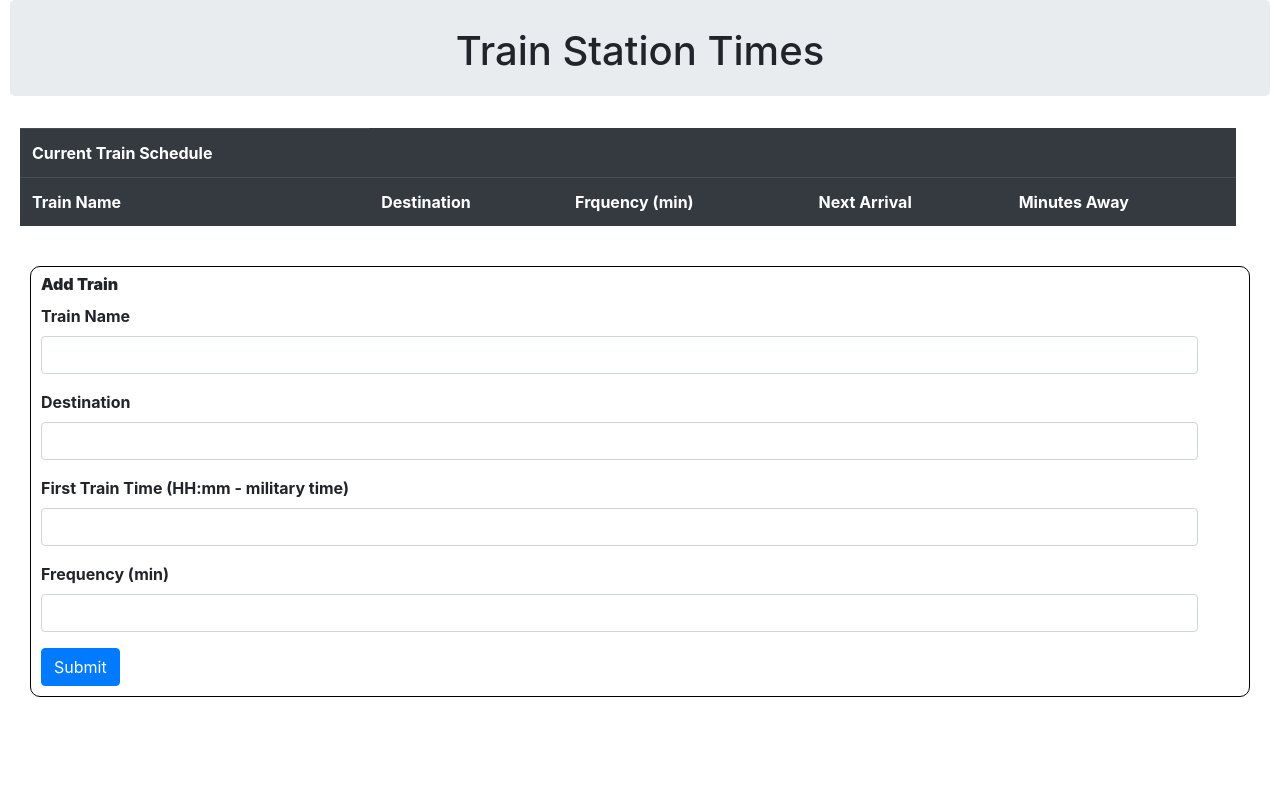
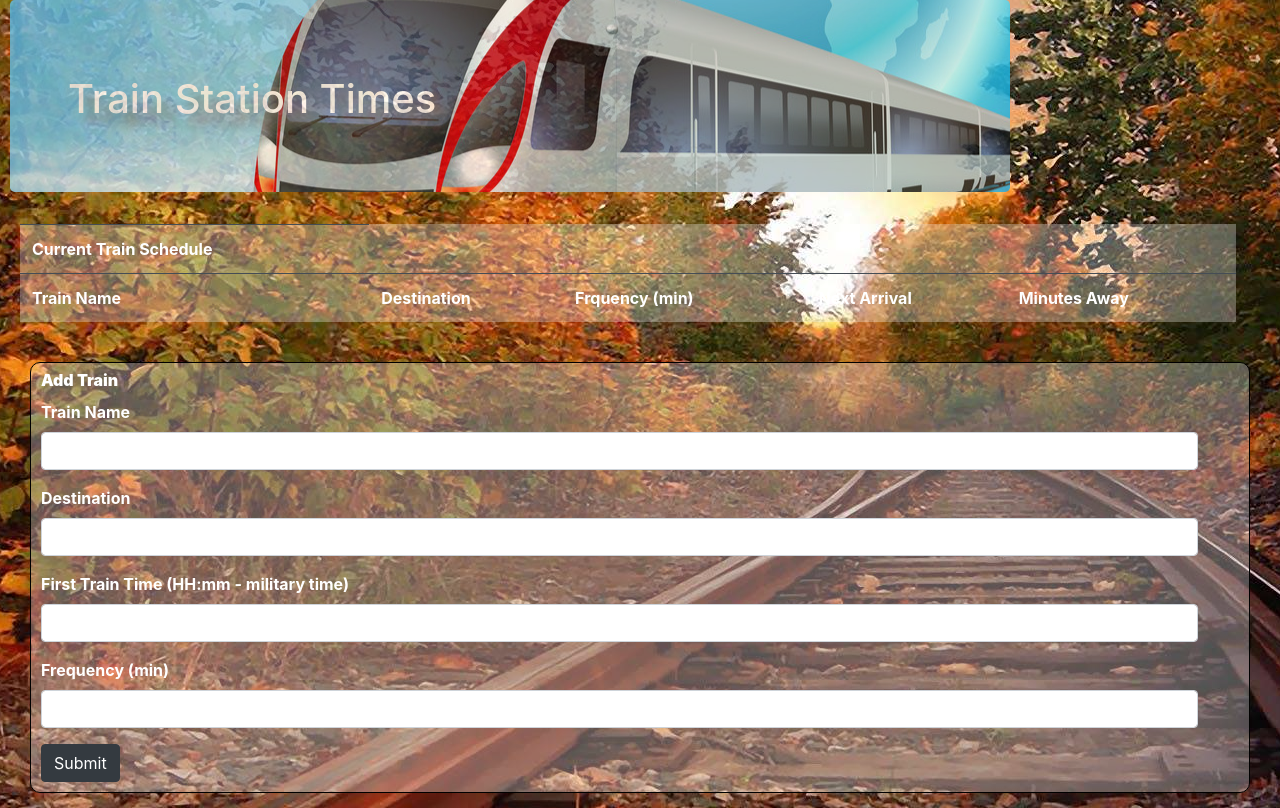
Before and after one commit to kmcfadd/TrainApp, a plain HTML site: page index.html in a window 1280 px wide. Drawn offline with nearby package versions, Linux system fonts and the light colour scheme; no server answers.

Commit message:
will add new styling to background, opacity filters and change the table/forms, as well as add some images

```diff
--- a/assets/styles/style.css
+++ b/assets/styles/style.css
@@ -10,12 +10,36 @@ header {
     height: 48px;
 }
 
-h1 {
+body {
+    background-image: url(../images/falltracksbg.jpg);
+
+    background-position: -100px 50%;
+    background-size: auto;
+    height: auto;
+}
+
+.h1, h1 {
     line-height: 5px;
+    color: white;
+    float: left;
+    margin-left: 58px;
+    font-size: 2.5rem;
+    text-shadow: grey 0.3em 0.3em 0.3em;
 }
 
 .jumbotron {
-    padding: 3rem 2rem;
+    padding: 6rem 0;
+    background-image: url(../images/bullet.jpg);
+    background-position: 0px 69%;
+    background-repeat: no-repeat;
+    max-width: 1000px;
+    align-content: center;
+    opacity: .8;
+
+
+}
+.table {
+    background: rgba(255,255,255,0.3);
 }
 
 table {
@@ -32,6 +56,9 @@ form {
     border: solid 1px black;
     border-radius: 10px;
     margin-bottom: 15px;
+    background-color: lightslategrey;
+    background:rgba(255,255,255,0.3);
+    color: #fff;
 }
 
 label {
@@ -49,8 +76,10 @@ input {
 button {
     margin-left: 10px;
     margin-bottom: 10px;
+
 }
 
 #formhead {
     margin-top: 5px;
+
 }
--- a/index.html
+++ b/index.html
@@ -18,7 +18,7 @@
         <h1>Train Station Times</h1>
     </header>
 
-    <table class="table table-dark" id="train-table">
+    <table class="table table-dark table-hover" id="train-table">
         <th>Current Train Schedule</th>
         <tr>
             <th>Train Name</th>
@@ -48,7 +48,7 @@
             <label for="frequency">Frequency (min)</label>
             <input type="text" class="form-control" id="frequency">
         </div>
-        <button type="submit" class="btn btn-primary" id="submit-train">Submit</button>
+        <button type="submit" class="btn btn-dark" id="submit-train">Submit</button>
     </form>
 </body>
 </html>
```
Also changed, not shown: assets/images/bullet.jpg (added), assets/images/bwhoriztrain.jpg (added), assets/images/falltracksbg.jpg (added).
